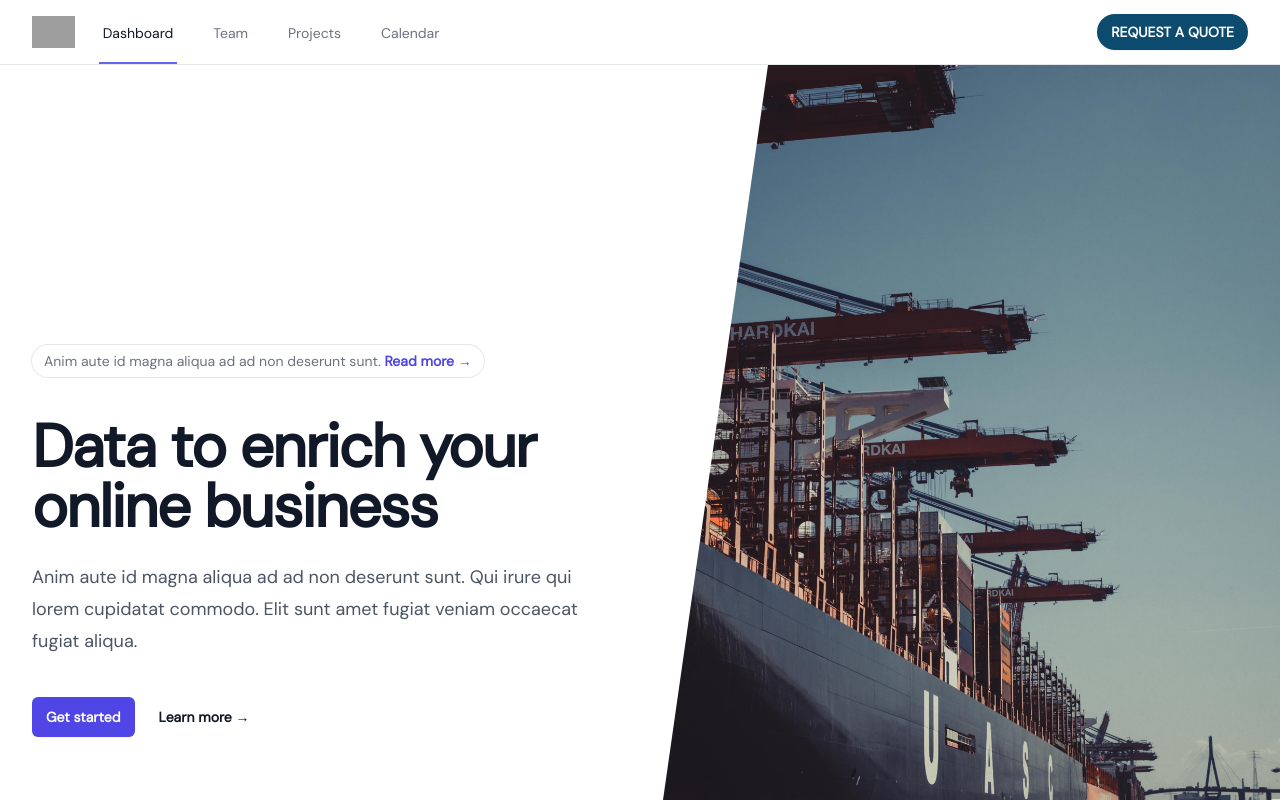
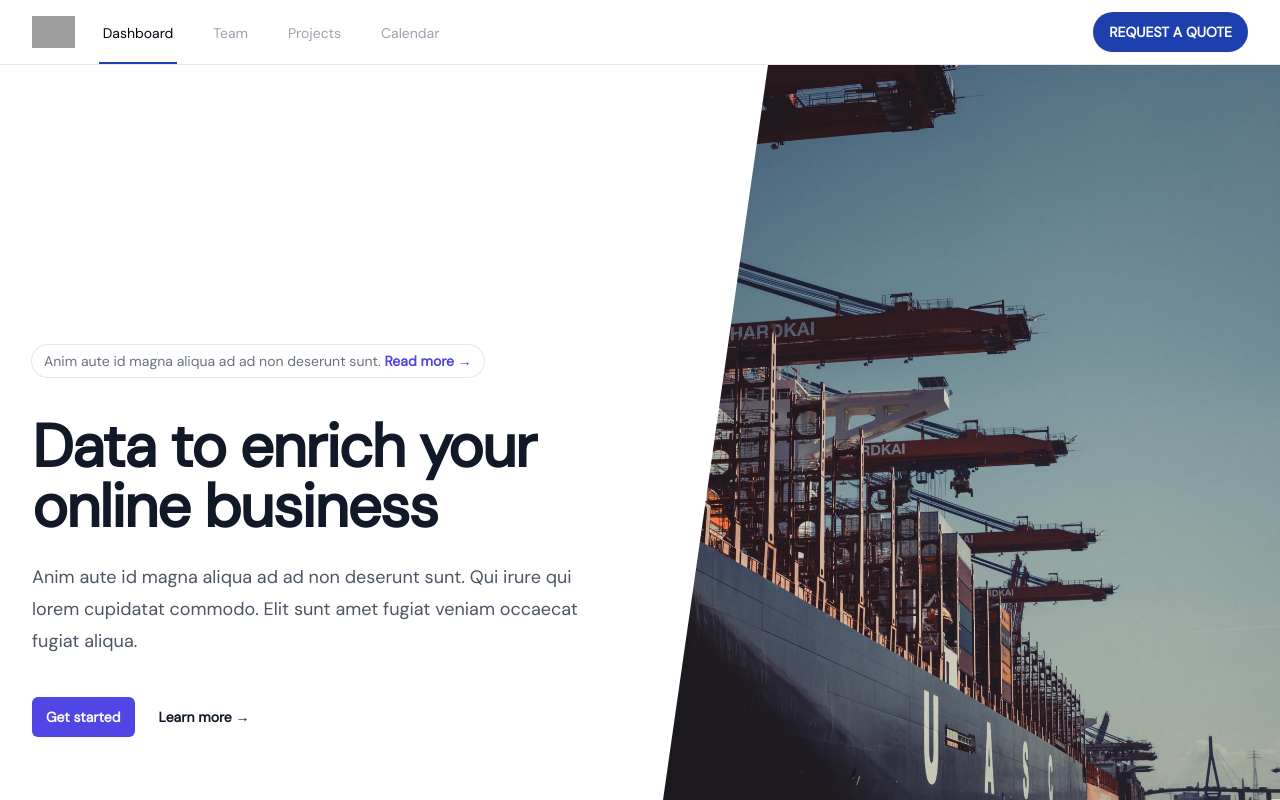
Before and after one commit to sdhwa92/mexim, a Next.js app: page / in a window 1280 px wide. Shown: the top 800 px of the page. Built offline with nearby package versions, Linux system fonts and the light colour scheme; grey boxes are pictures that could not be loaded.

Commit message:
navbar color theme

```diff
--- a/components/Navbar/SimpleNavbar.tsx
+++ b/components/Navbar/SimpleNavbar.tsx
@@ -2,8 +2,9 @@ import { Disclosure } from "@headlessui/react";
 import { Bars3Icon, XMarkIcon } from "@heroicons/react/24/outline";
 import { RoundedButton } from "@/ui/Button";
 import { COLOR_THEME } from "@/constants";
+import { classNames } from "@/utils";
 
-export default function Example() {
+export default function SimpleNavbar() {
   return (
     <Disclosure as="nav" className="bg-white shadow">
       {({ open }) => (
@@ -14,7 +15,15 @@ export default function Example() {
                 <div className="flex">
                   <div className="-ml-2 mr-2 flex items-center md:hidden">
                     {/* Mobile menu button */}
-                    <Disclosure.Button className="inline-flex items-center justify-center rounded-md p-2 text-gray-400 hover:bg-gray-100 hover:text-gray-500 focus:outline-none focus:ring-2 focus:ring-inset focus:ring-indigo-500">
+                    <Disclosure.Button
+                      className={classNames(
+                        "inline-flex items-center justify-center rounded-md p-2 focus:outline-none focus:ring-2 focus:ring-inset",
+                        COLOR_THEME.ring.primaryFocus,
+                        COLOR_THEME.text.tertiary,
+                        COLOR_THEME.text.tertiaryHover,
+                        COLOR_THEME.background.tertiaryHover
+                      )}
+                    >
                       <span className="sr-only">Open main menu</span>
                       {open ? (
                         <XMarkIcon
@@ -45,25 +54,44 @@ export default function Example() {
                     {/* Current: "border-indigo-500 text-gray-900", Default: "border-transparent text-gray-500 hover:border-gray-300 hover:text-gray-700" */}
                     <a
                       href="#"
-                      className="inline-flex items-center border-b-2 border-indigo-500 px-1 pt-1 text-sm font-medium text-gray-900"
+                      className={classNames(
+                        "inline-flex items-center border-b-2 px-1 pt-1 text-sm font-medium",
+                        COLOR_THEME.border.primary,
+                        COLOR_THEME.text.tertiary
+                      )}
                     >
                       Dashboard
                     </a>
                     <a
                       href="#"
-                      className="inline-flex items-center border-b-2 border-transparent px-1 pt-1 text-sm font-medium text-gray-500 hover:border-gray-300 hover:text-gray-700"
+                      className={classNames(
+                        "inline-flex items-center border-b-2 border-transparent px-1 pt-1 text-sm font-medium",
+                        COLOR_THEME.text.tertiaryReverse,
+                        COLOR_THEME.text.tertiaryHover,
+                        COLOR_THEME.border.tertiaryHover
+                      )}
                     >
                       Team
                     </a>
                     <a
                       href="#"
-                      className="inline-flex items-center border-b-2 border-transparent px-1 pt-1 text-sm font-medium text-gray-500 hover:border-gray-300 hover:text-gray-700"
+                      className={classNames(
+                        "inline-flex items-center border-b-2 border-transparent px-1 pt-1 text-sm font-medium",
+                        COLOR_THEME.text.tertiaryReverse,
+                        COLOR_THEME.text.tertiaryHover,
+                        COLOR_THEME.border.tertiaryHover
+                      )}
                     >
                       Projects
                     </a>
                     <a
                       href="#"
-                      className="inline-flex items-center border-b-2 border-transparent px-1 pt-1 text-sm font-medium text-gray-500 hover:border-gray-300 hover:text-gray-700"
+                      className={classNames(
+                        "inline-flex items-center border-b-2 border-transparent px-1 pt-1 text-sm font-medium",
+                        COLOR_THEME.text.tertiaryReverse,
+                        COLOR_THEME.text.tertiaryHover,
+                        COLOR_THEME.border.tertiaryHover
+                      )}
                     >
                       Calendar
                     </a>
@@ -79,6 +107,7 @@ export default function Example() {
                       hoverColor={COLOR_THEME.background.primaryHover}
                       outlineColor={COLOR_THEME.outline.primaryFocusVisible}
                       textColor={COLOR_THEME.text.primary}
+                      size="xl"
                     >
                       Request a Quote
                     </RoundedButton>
@@ -94,28 +123,51 @@ export default function Example() {
               <Disclosure.Button
                 as="a"
                 href="#"
-                className="block border-l-4 border-indigo-500 bg-indigo-50 py-2 pl-3 pr-4 text-base font-medium text-indigo-700 sm:pl-5 sm:pr-6"
+                className={classNames(
+                  "block border-l-4 py-2 pl-3 pr-4 text-base font-medium sm:pl-5 sm:pr-6",
+                  COLOR_THEME.border.primary,
+                  COLOR_THEME.background.primaryReverse,
+                  COLOR_THEME.text.tertiary
+                )}
               >
                 Dashboard
               </Disclosure.Button>
               <Disclosure.Button
                 as="a"
                 href="#"
-                className="block border-l-4 border-transparent py-2 pl-3 pr-4 text-base font-medium text-gray-500 hover:border-gray-300 hover:bg-gray-50 hover:text-gray-700 sm:pl-5 sm:pr-6"
+                className={classNames(
+                  "block border-l-4 border-transparent py-2 pl-3 pr-4 text-base font-medium sm:pl-5 sm:pr-6",
+                  COLOR_THEME.text.tertiaryReverse,
+                  COLOR_THEME.text.tertiaryHover,
+                  COLOR_THEME.border.tertiaryHover,
+                  COLOR_THEME.background.tertiaryHover
+                )}
               >
                 Team
               </Disclosure.Button>
               <Disclosure.Button
                 as="a"
                 href="#"
-                className="block border-l-4 border-transparent py-2 pl-3 pr-4 text-base font-medium text-gray-500 hover:border-gray-300 hover:bg-gray-50 hover:text-gray-700 sm:pl-5 sm:pr-6"
+                className={classNames(
+                  "block border-l-4 border-transparent py-2 pl-3 pr-4 text-base font-medium sm:pl-5 sm:pr-6",
+                  COLOR_THEME.text.tertiaryReverse,
+                  COLOR_THEME.text.tertiaryHover,
+                  COLOR_THEME.border.tertiaryHover,
+                  COLOR_THEME.background.tertiaryHover
+                )}
               >
                 Projects
               </Disclosure.Button>
               <Disclosure.Button
                 as="a"
                 href="#"
-                className="block border-l-4 border-transparent py-2 pl-3 pr-4 text-base font-medium text-gray-500 hover:border-gray-300 hover:bg-gray-50 hover:text-gray-700 sm:pl-5 sm:pr-6"
+                className={classNames(
+                  "block border-l-4 border-transparent py-2 pl-3 pr-4 text-base font-medium sm:pl-5 sm:pr-6",
+                  COLOR_THEME.text.tertiaryReverse,
+                  COLOR_THEME.text.tertiaryHover,
+                  COLOR_THEME.border.tertiaryHover,
+                  COLOR_THEME.background.tertiaryHover
+                )}
               >
                 Calendar
               </Disclosure.Button>
--- a/constants.ts
+++ b/constants.ts
@@ -1,26 +1,63 @@
 export const COLOR_THEME = {
   background: {
-    primary: "bg-sky-900",
-    primaryHover: "hover:bg-sky-800",
-    primaryFocus: "focus:bg-sky-800",
-    primaryActive: "active:bg-sky-800",
+    primary: "bg-blue-800",
+    primaryReverse: "bg-blue-100",
+    primaryHover: "hover:bg-blue-700",
+    primaryFocus: "focus:bg-blue-700",
+    primaryActive: "active:bg-blue-700",
     secondary: "bg-sky-500",
+    secondaryReverse: "bg-sky-100",
     secondaryHover: "hover:bg-sky-400",
     secondaryFocus: "focus:bg-sky-400",
     secondaryActive: "active:bg-sky-400",
     tertiary: "bg-white",
+    tertiaryReverse: "bg-black",
     tertiaryHover: "hover:bg-slate-100",
     tertiaryFocus: "focus:bg-slate-100",
     tertiaryActive: "active:bg-slate-100",
   },
+  border: {
+    primary: "border-blue-800",
+    primaryReverse: "border-blue-100",
+    primaryHover: "hover:border-blue-700",
+    primaryFocus: "focus:border-blue-700",
+    primaryActive: "active:border-blue-700",
+    secondary: "border-sky-500",
+    secondaryReverse: "border-sky-100",
+    secondaryHover: "hover:border-sky-400",
+    secondaryFocus: "focus:border-sky-400",
+    secondaryActive: "active:border-sky-400",
+    tertiary: "border-white",
+    tertiaryReverse: "border-black",
+    tertiaryHover: "hover:border-slate-300",
+    tertiaryFocus: "focus:border-slate-300",
+    tertiaryActive: "active:border-slate-300",
+  },
   text: {
     primary: "text-white",
+    primaryReverse: "text-black",
+    primaryHover: "hover:text-gray-100",
+    primaryFocus: "focus:text-gray-100",
+    primaryActive: "active:text-gray-100",
     secondary: "text-white",
+    secondaryReverse: "text-black",
+    secondaryHover: "hover:text-gray-100",
+    secondaryFocus: "focus:text-gray-100",
+    secondaryActive: "active:text-gray-100",
     tertiary: "text-gray-950",
+    tertiaryReverse: "text-gray-400",
+    tertiaryHover: "hover:text-gray-700",
+    tertiaryFocus: "focus:text-gray-700",
+    tertiaryActive: "active:text-gray-700",
   },
   outline: {
     primaryFocusVisible: "focus-visible:outline-sky-800",
     secondaryFocusVisible: "focus-visible:outline-sky-400",
     tertiaryFocusVisible: "focus-visible:outline-slate-100",
   },
+  ring: {
+    primaryFocus: "focus:ring-blug-700",
+    secondaryFocus: "focus:ring-sky-400",
+    tertiaryFocus: "focus:ring-slate-300",
+  },
 };
--- a/ui/Button/Button.tsx
+++ b/ui/Button/Button.tsx
@@ -1,5 +1,5 @@
 import { FC } from "react";
-import IButtonProps from "./IButtonProps";
+import IButtonProps, { ButtonSize } from "./IButtonProps";
 import { classNames } from "@/utils";
 
 const Button: FC<IButtonProps> = ({
@@ -11,13 +11,29 @@ const Button: FC<IButtonProps> = ({
   hoverColor,
   outlineColor,
   textColor,
+  size = "md",
 }) => {
+  const sizeStyleClasses = (size: ButtonSize): string => {
+    if (size === "xs") {
+      return "px-2 py-1 text-xs";
+    } else if (size === "sm") {
+      return "px-2 py-1 text-sm";
+    } else if (size === "md") {
+      return "px-2.5 py-1.5 text-sm";
+    } else if (size === "lg") {
+      return "px-3 py-2 text-sm";
+    } else {
+      return "px-3.5 py-2.5 text-sm";
+    }
+  };
+
   return (
     <button
       data-testid={dataTestId}
       type="button"
       className={classNames(
-        "relative inline-flex items-center gap-x-1.5 rounded-md px-3 py-2 text-sm font-semibold shadow-sm  focus-visible:outline focus-visible:outline-2 focus-visible:outline-offset-2",
+        "relative inline-flex items-center gap-x-1.5 rounded-md font-semibold shadow-sm  focus-visible:outline focus-visible:outline-2 focus-visible:outline-offset-2",
+        sizeStyleClasses(size),
         color ? color : "bg-indigo-500",
         hoverColor ? hoverColor : "hover:bg-indigo-400",
         outlineColor ? outlineColor : "focus-visible:outline-indigo-500",
--- a/ui/Button/IButtonProps.ts
+++ b/ui/Button/IButtonProps.ts
@@ -9,4 +9,7 @@ export default interface IButtonProps {
   hoverColor?: string;
   outlineColor?: string;
   textColor?: string;
+  size?: ButtonSize;
 }
+
+export type ButtonSize = "xs" | "sm" | "md" | "lg" | "xl";
--- a/ui/Button/RoundedButton.tsx
+++ b/ui/Button/RoundedButton.tsx
@@ -1,5 +1,5 @@
 import { FC } from "react";
-import IButtonProps from "./IButtonProps";
+import IButtonProps, { ButtonSize } from "./IButtonProps";
 import { classNames } from "@/utils";
 
 const RoundedButton: FC<IButtonProps> = ({
@@ -11,13 +11,29 @@ const RoundedButton: FC<IButtonProps> = ({
   hoverColor,
   outlineColor,
   textColor,
+  size = "md",
 }) => {
+  const sizeStyleClasses = (size: ButtonSize): string => {
+    if (size === "xs") {
+      return "px-2.5 py-1 text-xs";
+    } else if (size === "sm") {
+      return "px-2.5 py-1 text-sm";
+    } else if (size === "md") {
+      return "px-3 py-1.5 text-sm";
+    } else if (size === "lg") {
+      return "px-3.5 py-2 text-sm";
+    } else {
+      return "px-4 py-2.5 text-sm";
+    }
+  };
+
   return (
     <button
       data-testid={dataTestId}
       type="button"
       className={classNames(
-        "relative inline-flex items-center gap-x-1.5 rounded-full px-3.5 py-2 text-sm font-semibold shadow-sm focus-visible:outline focus-visible:outline-2 focus-visible:outline-offset-2",
+        "relative inline-flex items-center gap-x-1.5 rounded-full font-semibold shadow-sm focus-visible:outline focus-visible:outline-2 focus-visible:outline-offset-2",
+        sizeStyleClasses(size),
         color ? color : "bg-indigo-500",
         hoverColor ? hoverColor : "hover:bg-indigo-400",
         outlineColor ? outlineColor : "focus-visible:outline-indigo-500",
```
